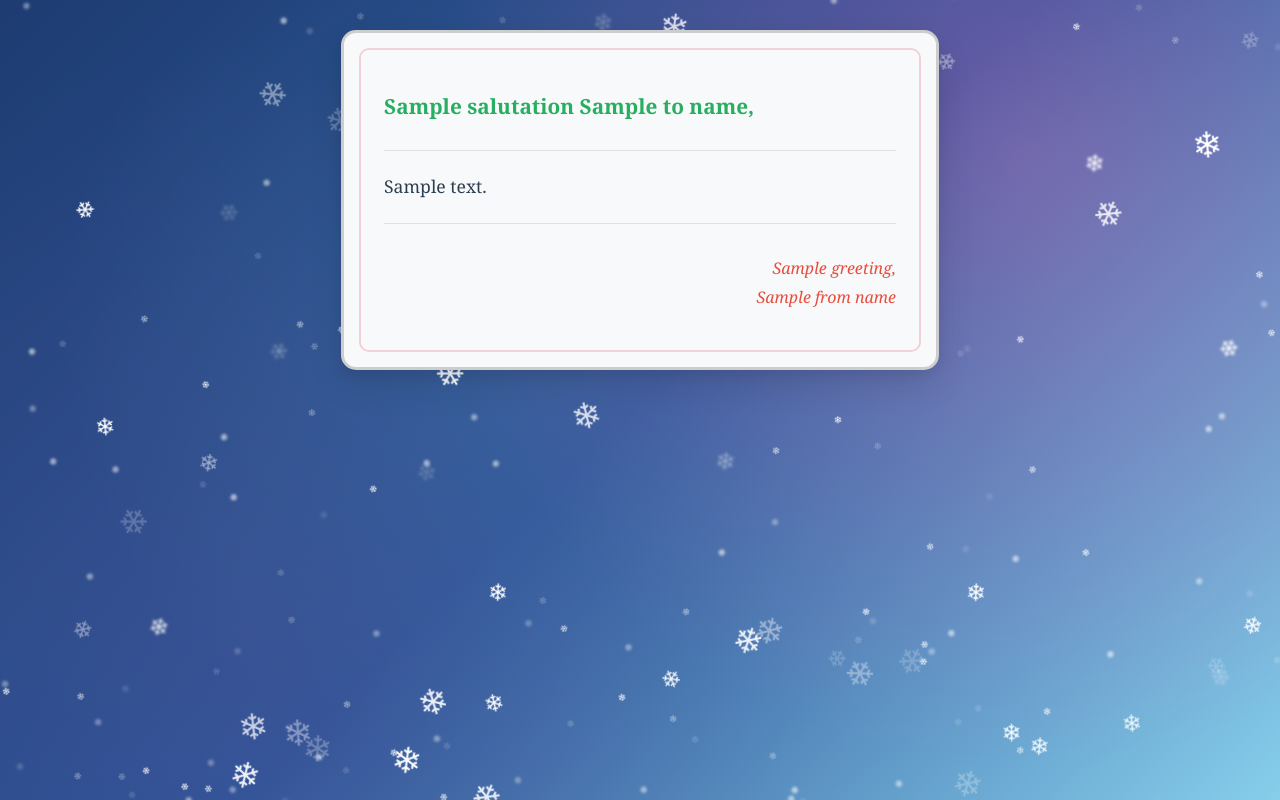
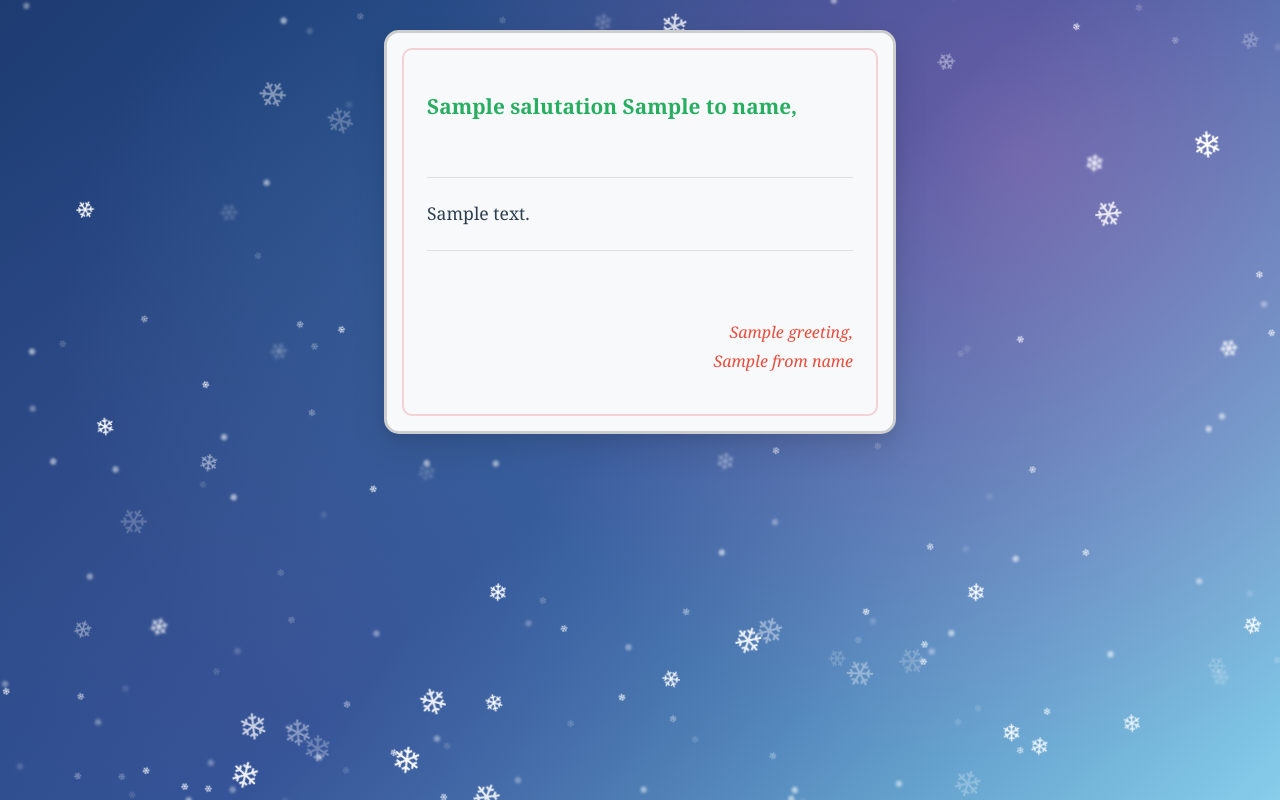
Before and after one commit to ellwoodb/christmas-card-generator, a Flask app: template templates/card.html in a window 1280 px wide. Run offline with Flask 3, Linux system fonts and the light colour scheme; the template is opened without the code that fills it: most values are stand-ins (such as "Sample title", 1, 10 or a date in 2020); some libraries are stand-ins or nearby versions.

Commit message:
Fix reactivity again

```diff
--- a/static/style.css
+++ b/static/style.css
@@ -233,6 +233,31 @@ button:active {
   }
 }
 
+/* Global: Border-Box verhindert Berechnungsfehler, die zu Überlauf führen */
+*,
+*::before,
+*::after {
+  box-sizing: border-box;
+}
+
+/* Zusätzlicher Schutz gegen horizontales Überlaufen in der Karte */
+.christmas-card {
+  overflow-x: hidden; /* verhindert rechts abgeschnittenen Inhalt */
+}
+
+/* Inhalte in der Karte dürfen nie breiter als der Container werden */
+.christmas-card p,
+.christmas-card a,
+.christmas-card span,
+.christmas-card div {
+  max-width: 100%;
+}
+
+/* Links als Block begrenzen, damit lange URLs nicht herausragen */
+.christmas-card a {
+  display: inline-block;
+}
+
 /* Responsive Design */
 @media (max-width: 768px) {
   body {
@@ -366,6 +391,37 @@ button:active {
   }
 }
 
+/* Robustere Umbrüche innerhalb der Karte, damit Inhalte mobil nicht überlaufen */
+.christmas-card,
+.christmas-card * {
+  overflow-wrap: anywhere;
+  word-break: break-word;
+  hyphens: auto;
+}
+
+/* Bilder/Medien innerhalb der Karte responsiv skalieren */
+.christmas-card img,
+.christmas-card video,
+.christmas-card iframe {
+  max-width: 100%;
+  height: auto;
+}
+
+/* Leicht kleinere Schriftgrößen auf sehr kleinen Displays für bessere Passform */
+@media (max-width: 480px) {
+  .christmas-card {
+    font-size: 0.95em;
+  }
+
+  .christmas-card p:first-child {
+    font-size: 1.1em;
+  }
+
+  .christmas-card p:nth-child(2) {
+    font-size: 0.95em;
+  }
+}
+
 /* Weihnachtliche Akzente */
 .christmas-accent {
   color: #ff6b6b;
@@ -417,6 +473,11 @@ a:hover {
   position: relative;
   font-family: "Georgia", serif;
   box-shadow: 0 15px 35px rgba(0, 0, 0, 0.1), 0 5px 15px rgba(0, 0, 0, 0.08);
+  display: flex;
+  flex-direction: column;
+  align-items: stretch;
+  justify-content: flex-start;
+  gap: 12px;
 }
 
 .christmas-card::before {
@@ -459,6 +520,18 @@ a:hover {
   margin: 25px 0;
 }
 
+/* Flex-Optimierung für direkte Kindelemente */
+.christmas-card > * {
+  flex: 0 1 auto; /* erlaubt Schrumpfen und Umbruch */
+  min-width: 0; /* verhindert overflow durch lange Inhalte */
+}
+
+@media (max-width: 480px) {
+  .christmas-card {
+    gap: 10px;
+  }
+}
+
 /* Lange Links umbrechen, damit sie im Container bleiben */
 #link {
   overflow-wrap: anywhere;
```
